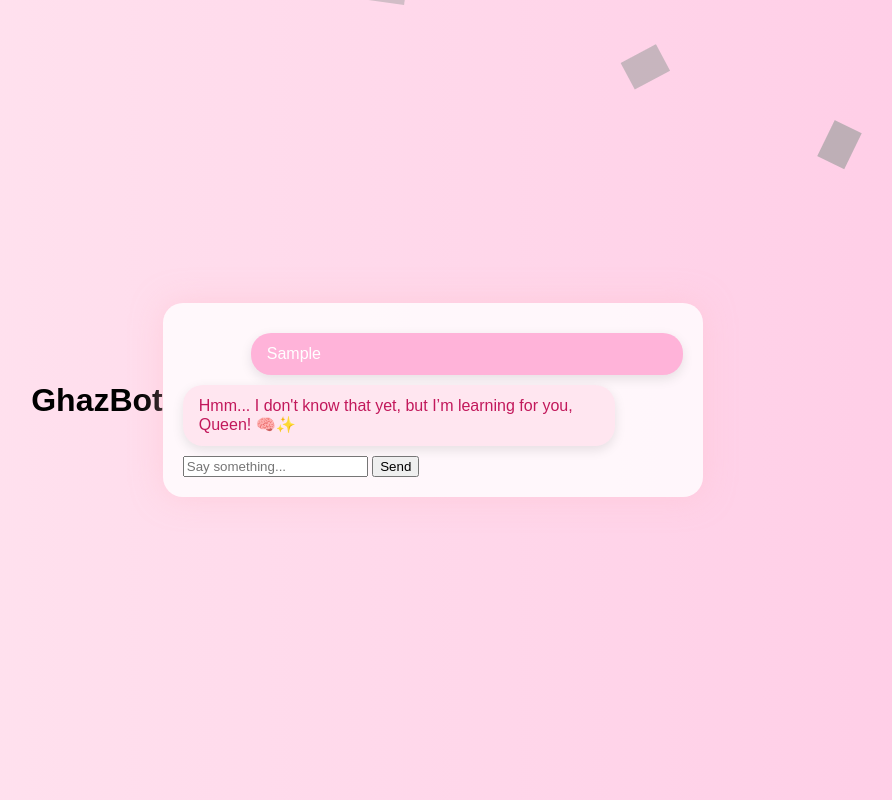
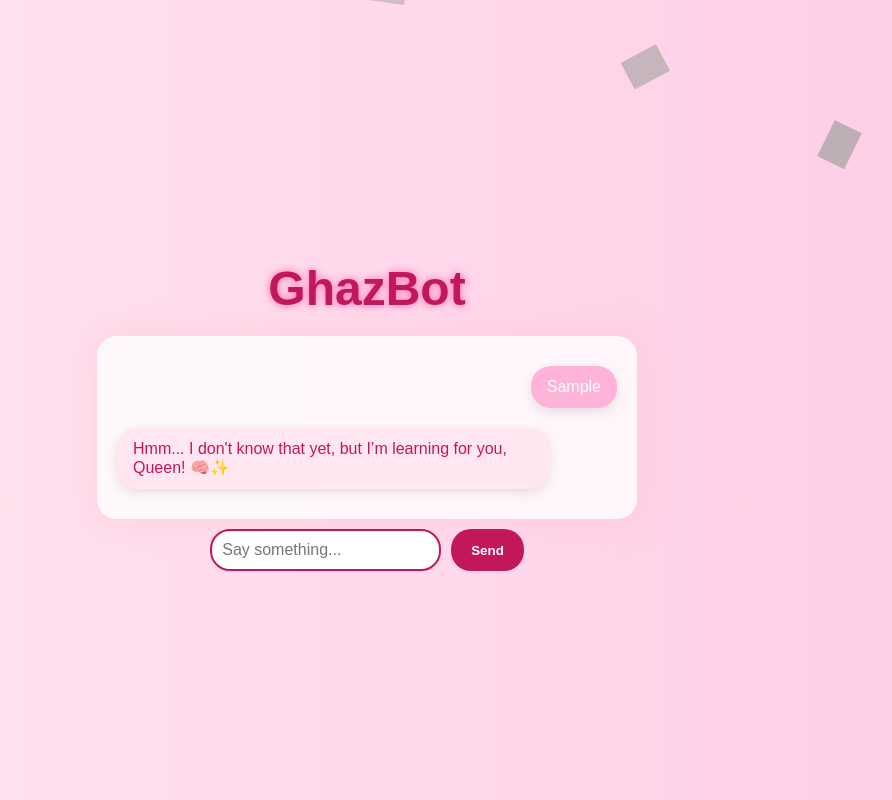
Before and after one commit to ghazaljohri/queen-ghaz-chatbot, a plain HTML site: page index.html in a window 1280 px wide. Both pictures are taken after typing "Sample" into the empty fields and a click on the button "Send". Shown: the whole page, without its empty margins (273-1165 px from the left). Drawn offline with Linux system fonts and the light colour scheme; grey boxes are pictures that could not be loaded.

Commit message:
Add files via upload

```diff
--- a/index.html
+++ b/index.html
@@ -2,13 +2,128 @@
 <html lang="en">
 <head>
   <meta charset="UTF-8" />
-  <meta name="viewport" content="width=device-width, initial-scale=1.0" />
+  <meta name="viewport" content="width=device-width, initial-scale=1" />
   <title>GhazBot Chatbot</title>
-  <link rel="stylesheet" href="style.css" />
+  <style>
+    /* Background & fonts */
+    body {
+      margin: 0;
+      padding: 0;
+      font-family: 'Poppins', sans-serif;
+      height: 100vh;
+      overflow: hidden;
+      background: linear-gradient(to right, #ffe6f0, #ffcce6);
+      position: relative;
+      display: flex;
+      flex-direction: column;
+      align-items: center;
+      justify-content: center;
+    }
+
+    /* Title */
+    #main-title {
+      text-align: center;
+      color: #c2185b;
+      font-size: 3rem;
+      margin-bottom: 20px;
+      text-shadow: 0 0 8px #ff69b4;
+      user-select: none;
+    }
+
+    /* Chat container */
+    .chat-container {
+      background: rgba(255, 255, 255, 0.8);
+      width: 90%;
+      max-width: 500px;
+      padding: 20px;
+      border-radius: 20px;
+      box-shadow: 0 0 30px rgba(255, 192, 203, 0.5);
+      overflow-y: auto;
+      max-height: 60vh;
+      display: flex;
+      flex-direction: column;
+    }
+
+    /* Messages */
+    .message {
+      margin: 10px 0;
+      padding: 12px 16px;
+      border-radius: 20px;
+      max-width: 80%;
+      word-wrap: break-word;
+      box-shadow: 0 4px 12px rgba(0, 0, 0, 0.1);
+    }
+    .user {
+      background: #ffb3d9;
+      color: white;
+      margin-left: auto;
+    }
+    .bot {
+      background: #ffe6f0;
+      color: #c2185b;
+      margin-right: auto;
+    }
+
+    /* Input and button */
+    #input-area {
+      display: flex;
+      margin-top: 10px;
+    }
+    #userInput {
+      flex: 1;
+      padding: 10px;
+      border-radius: 20px;
+      border: 2px solid #c2185b;
+      font-size: 1rem;
+      outline: none;
+    }
+    #sendBtn {
+      background-color: #c2185b;
+      color: white;
+      border: none;
+      padding: 10px 20px;
+      margin-left: 10px;
+      border-radius: 20px;
+      cursor: pointer;
+      font-weight: bold;
+      transition: background-color 0.3s ease;
+    }
+    #sendBtn:hover {
+      background-color: #e91e63;
+    }
+
+    /* Stars & feathers */
+    .star, .feather {
+      position: absolute;
+      width: 40px;
+      height: 40px;
+      opacity: 0.6;
+      background-size: contain;
+      background-repeat: no-repeat;
+      animation: float 10s linear infinite;
+      pointer-events: none;
+    }
+    .star {
+      background-image: url('https://i.imgur.com/1C5YQnT.png');
+    }
+    .feather {
+      background-image: url('https://i.imgur.com/F7aX2iI.png');
+    }
+    @keyframes float {
+      0% {
+        transform: translateY(0) rotate(0deg);
+        opacity: 1;
+      }
+      100% {
+        transform: translateY(-100vh) rotate(360deg);
+        opacity: 0;
+      }
+    }
+  </style>
 </head>
 <body>
 
-  <!-- Sparkle & Feather Decorations -->
+  <!-- Sparkles & feathers -->
   <div class="star" style="left: 10%; animation-delay: 0s;"></div>
   <div class="feather" style="left: 20%; animation-delay: 1s;"></div>
   <div class="star" style="left: 30%; animation-delay: 2s;"></div>
@@ -18,12 +133,70 @@
 
   <h1 id="main-title">GhazBot</h1>
 
-  <div class="chat-container">
-    <div id="chat"></div>
-    <input type="text" id="userInput" placeholder="Say something..." autofocus />
-    <button onclick="sendMessage()">Send</button>
+  <div class="chat-container" id="chat">
+    <!-- Chat messages will appear here -->
   </div>
 
-  <script src="script.js"></script>
+  <div id="input-area">
+    <input type="text" id="userInput" placeholder="Say something..." autofocus />
+    <button id="sendBtn">Send</button>
+  </div>
+
+  <script>
+    function chatbotResponse(text) {
+      text = text.toLowerCase();
+      if (text.includes("hello") || text.includes("hi")) {
+        return "Hello, Queen Ghaz! 👑 How can I rule the code world with you today?";
+      } else if (text.includes("how are you")) {
+        return "I'm serving 0s and 1s with style. And you, my queen?";
+      } else if (text.includes("your name")) {
+        return "I'm your loyal digital advisor—GhazBot 💻👑";
+      } else if (text.includes("who created you")) {
+        return "I was born from the brilliance of Queen Ghaz herself 💅✨";
+      } else if (text.includes("love you")) {
+        return "Awww I love you too, Your Majesty! 💖";
+      } else if (text.includes("bye") || text.includes("goodbye")) {
+        return "Goodbye, my queen. May your code always compile! 💻👑";
+      } else if (text.includes("what can you do")) {
+        return "I can chat, sass, and one day even run your AI empire. Just say the word!";
+      } else if (text.includes("thank you")) {
+        return "You're welcome, my radiant ruler 🌟";
+      } else {
+        return "Hmm... I don't know that yet, but I’m learning for you, Queen! 🧠✨";
+      }
+    }
+
+    const chat = document.getElementById('chat');
+    const input = document.getElementById('userInput');
+    const sendBtn = document.getElementById('sendBtn');
+
+    function appendMessage(text, className) {
+      const msgDiv = document.createElement('div');
+      msgDiv.className = 'message ' + className;
+      msgDiv.textContent = text;
+      chat.appendChild(msgDiv);
+      chat.scrollTop = chat.scrollHeight;
+    }
+
+    function sendMessage() {
+      const userMessage = input.value.trim();
+      if (!userMessage) return;
+
+      appendMessage(userMessage, 'user');
+      const botReply = chatbotResponse(userMessage);
+      setTimeout(() => appendMessage(botReply, 'bot'), 500);
+
+      input.value = '';
+      input.focus();
+    }
+
+    sendBtn.addEventListener('click', sendMessage);
+    input.addEventListener('keypress', function(e) {
+      if (e.key === 'Enter') {
+        sendMessage();
+      }
+    });
+  </script>
+
 </body>
 </html>
```
